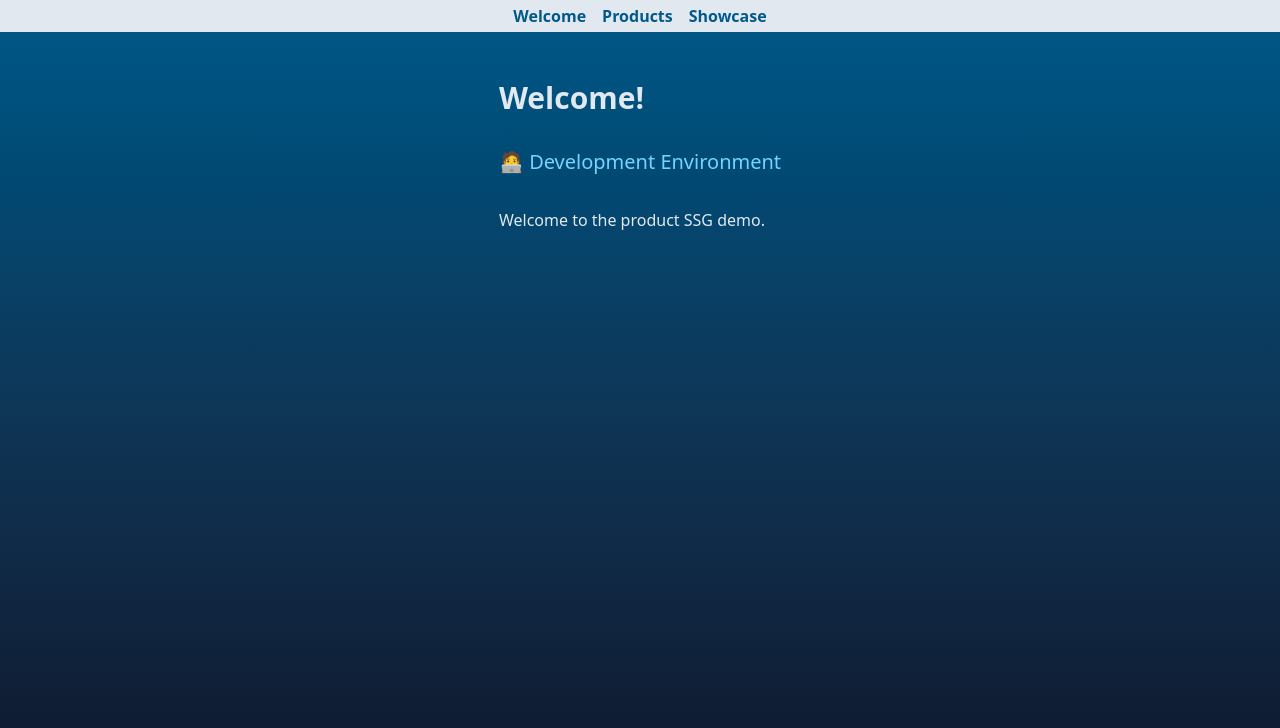
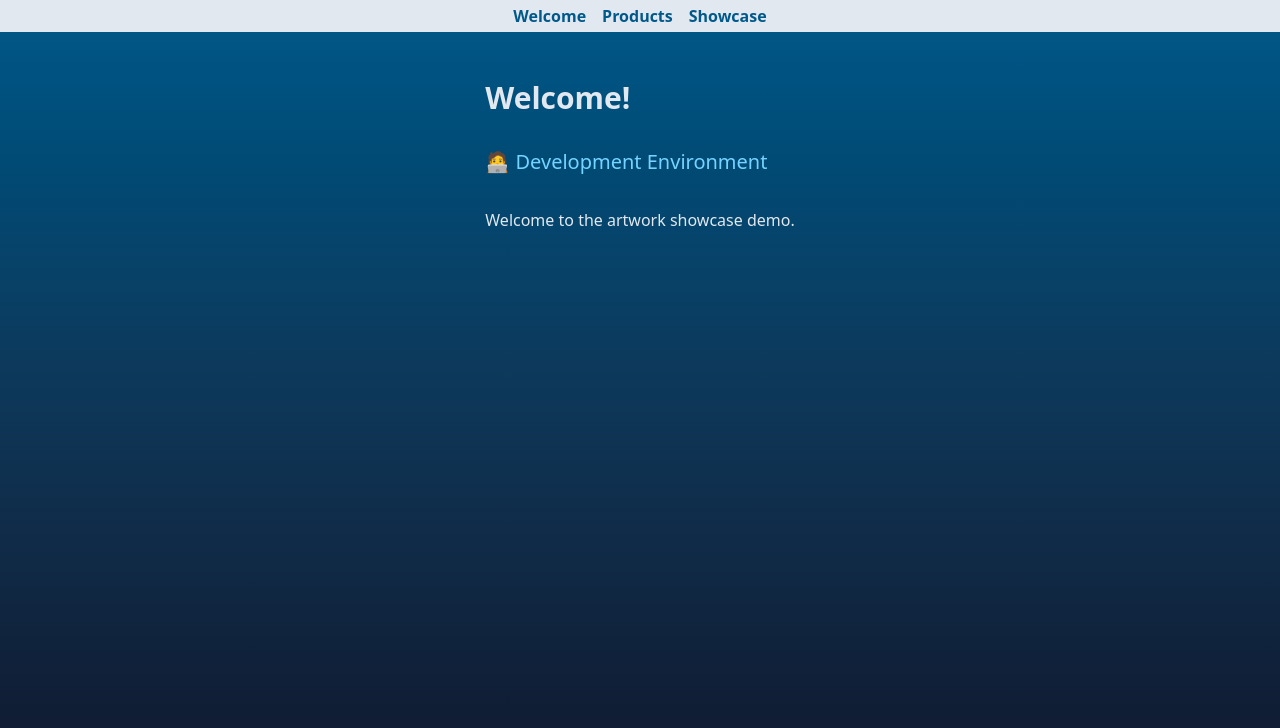
Before and after one commit to ScintillaTesting/showcase-builder, an Angular app: page / in a window 1280 px wide. Shown: the top 728 px of the page. Built offline with nearby package versions, Linux system fonts and the light colour scheme.

Commit message:
Update welcome text

```diff
--- a/src/app/welcome-page/welcome-page.ts
+++ b/src/app/welcome-page/welcome-page.ts
@@ -8,7 +8,7 @@ import { environment } from '../../environments/environment';
     <div class="max-w-prose pt-4 flex flex-col gap-8">
     <h1 class="text-3xl font-bold">Welcome!</h1>
     <h2 class="text-sky-300 text-xl">{{mode}}</h2>
-    <p>Welcome to the product SSG demo.</p>
+    <p>Welcome to the artwork showcase demo.</p>
   </div>
   `,
 })
```
